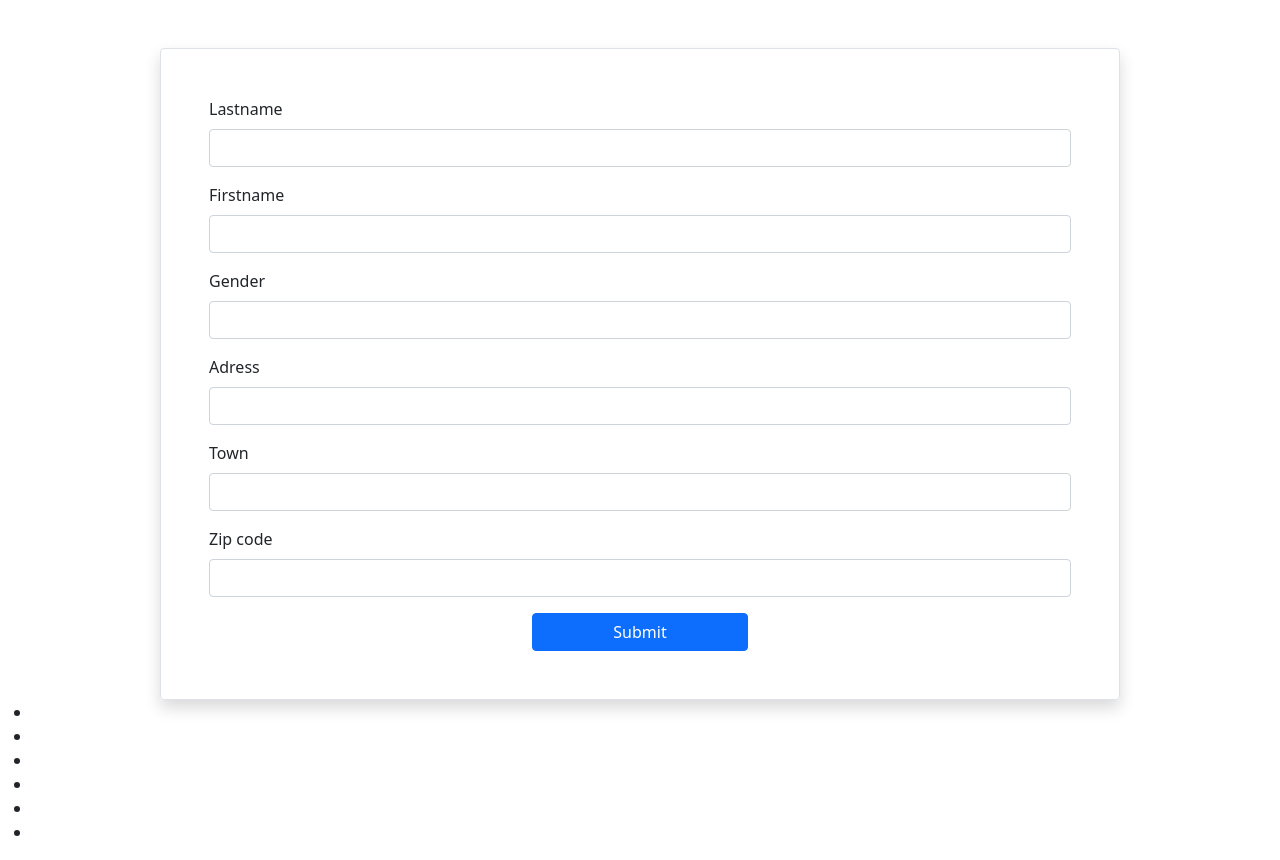
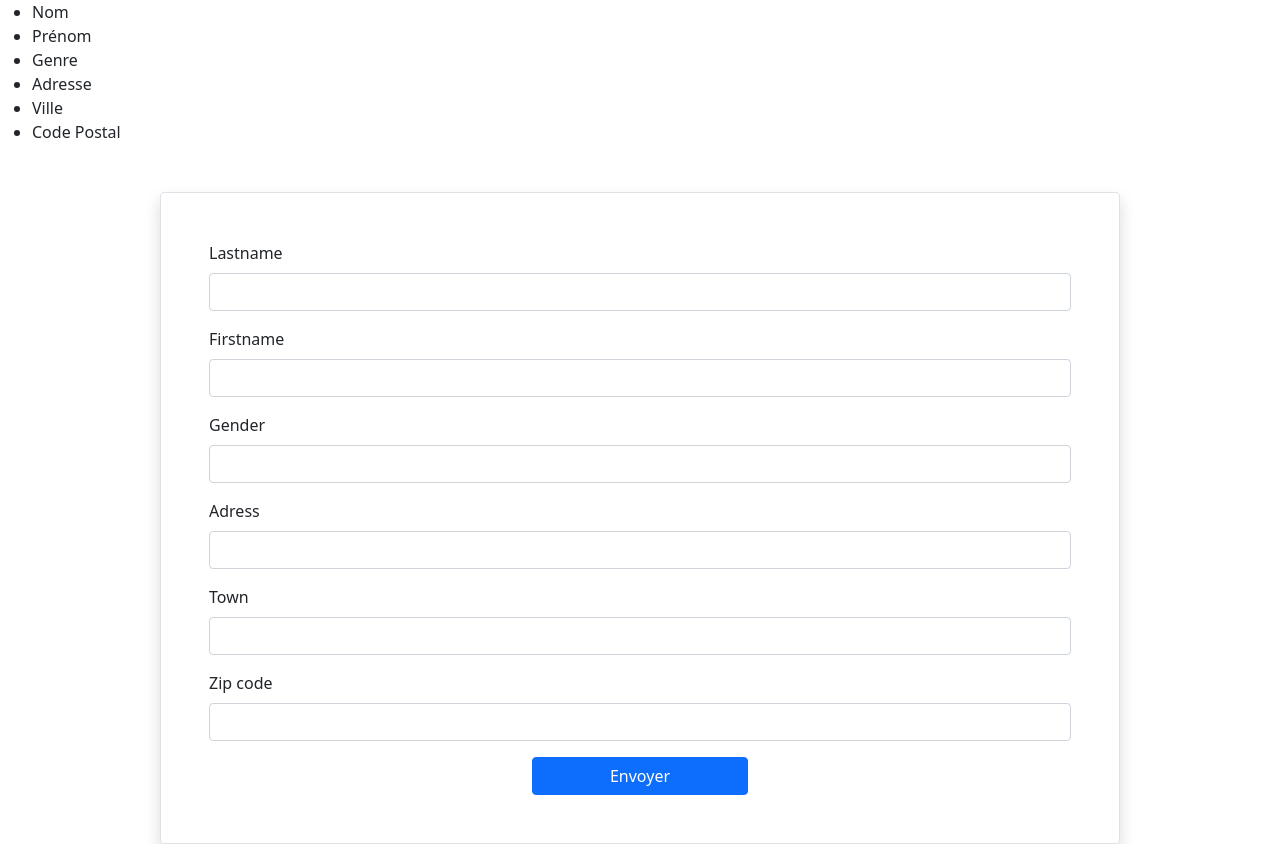
Before and after one commit to HaniLeb/exointerphp_hani, a PHP site: page / in a window 1280 px wide. Run offline with PHP 8.4, Linux system fonts and the light colour scheme; data that the repository does not hold is empty.

Commit message:
correctif

```diff
--- a/1/index.php
+++ b/1/index.php
@@ -1,7 +1,7 @@
 <?php
+if(!empty($_POST)){
     if(in_array('', $_POST)){
-    echo ("Tous les champs sont requis");
-    exit();
+        echo 'Tous les champs sont requis';
     }else{
         $lastname = htmlspecialchars(trim($_POST['lastname']));
         $firstname = htmlspecialchars(trim($_POST['firstname']));
@@ -9,6 +9,7 @@ if(in_array('', $_POST)){
         $adress = htmlspecialchars(trim($_POST['adress']));
         $town = htmlspecialchars(trim($_POST['town']));
         $zipcode = htmlspecialchars(trim($_POST['zipcode']));
+    }
 }
 ?>
 
@@ -23,34 +24,62 @@ if(in_array('', $_POST)){
     <title>Document</title>
 </head>
 <body>
-    <form class="w-75 mx-auto shadow border rounded p-5 mt-5" methode="POST">
+    <?php
+        if (isset($lastname)) {
+    ?>
+        <ul>
+            <li>Nom : <?php echo $lastname; ?></li>
+            <li>Prénom : <?php echo $firstname; ?></li>
+            <li>Genre : <?php echo $gender; ?></li>
+            <li>Adresse : <?php echo $adress; ?></li>
+            <li>Ville : <?php echo $town; ?></li>
+            <li>Code Postal : <?php echo $zipcode; ?></li>
+        </ul>
+
+    <?php
+        } else {
+    ?>
+
+    <ul>
+        <li>Nom</li>
+        <li>Prénom</li>
+        <li>Genre</li>
+        <li>Adresse</li>
+        <li>Ville</li>
+        <li>Code Postal</li>
+    </ul>
+
+    <?php }?>
+
+    <form class="w-75 mx-auto shadow border rounded p-5 mt-5" action="" method="post">
         <div class="mb-3">
             <label for="lastname" class="form-label">Lastname</label>
-            <input type="text" class="form-control" name="lastname">
+            <input type="text" class="form-control" name="lastname" id="lastname">
         </div>
         <div class="mb-3">
             <label for="firstname" class="form-label">Firstname</label>
-            <input type="text" class="form-control" name="firstname">
+            <input type="text" class="form-control" name="firstname" id="firstname">
         </div>
         <div class="mb-3">
             <label for="gender" class="form-label">Gender</label>
-            <input type="text" class="form-control" name="gender">
+            <input type="text" class="form-control" name="gender" id="gender">
         </div>
         <div class="mb-3">
             <label for="adress" class="form-label">Adress</label>
-            <input type="text" class="form-control" name="adress">
+            <input type="text" class="form-control" name="adress" id="adress">
         </div>
         <div class="mb-3">
             <label for="town" class="form-label">Town</label>
-            <input type="text" class="form-control" name="town">
+            <input type="text" class="form-control" name="town" id="town">
         </div>
         <div class="mb-3">
             <label for="zipcode" class="form-label">Zip code</label>
-            <input type="number" class="form-control" name="zipcode">
+            <input type="number" class="form-control" name="zipcode" id="zipcode">
         </div>
 
         <div class="d-flex justify-content-center">
-            <button type="submit" class="btn btn-primary w-25">Submit</button>
+            <!-- <input type="submit" class="btn btn-primary w-25" value="Envoyer"> -->
+            <button type="submit" class="btn btn-primary w-25">Envoyer</button>
         </div>
     </form>
 
@@ -58,17 +87,3 @@ if(in_array('', $_POST)){
     integrity="sha384-ka7Sk0Gln4gmtz2MlQnikT1wXgYsOg+OMhuP+IlRH9sENBO0LRn5q+8nbTov4+1p" crossorigin="anonymous"></script>
 </body>
 </html>
-
-<?php
-echo "
-<div>
-<ul>
-<li>$lastname</li>
-<li>$firstname</li>
-<li>$gender</li>
-<li>$adress</li>
-<li>$town</li>
-<li>$zipcode</li>
-</ul>
-</div>"
-?>
```
Also changed, not shown: 2/car.php (added, +41 -0 lines), 2/index.php (added, +68 -0 lines). Lines whose indentation alone changed are shown as unchanged.
